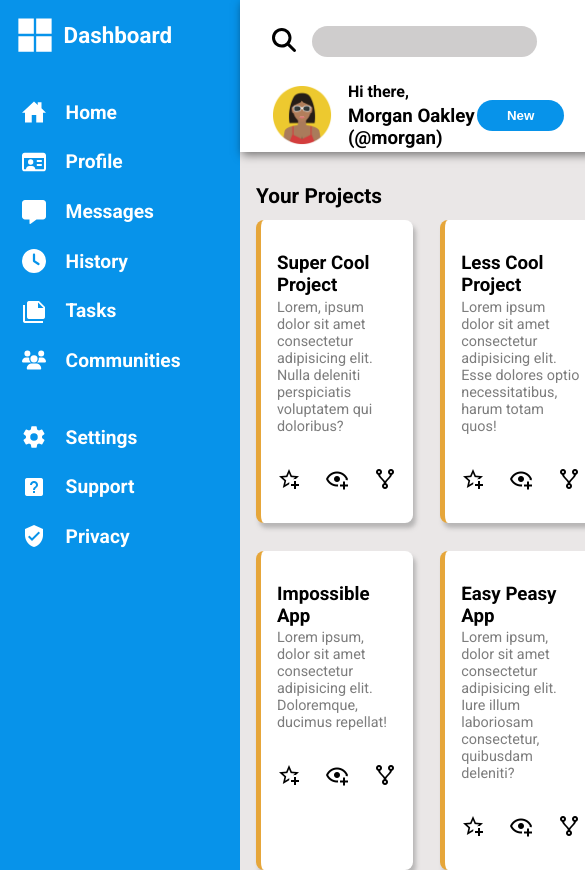
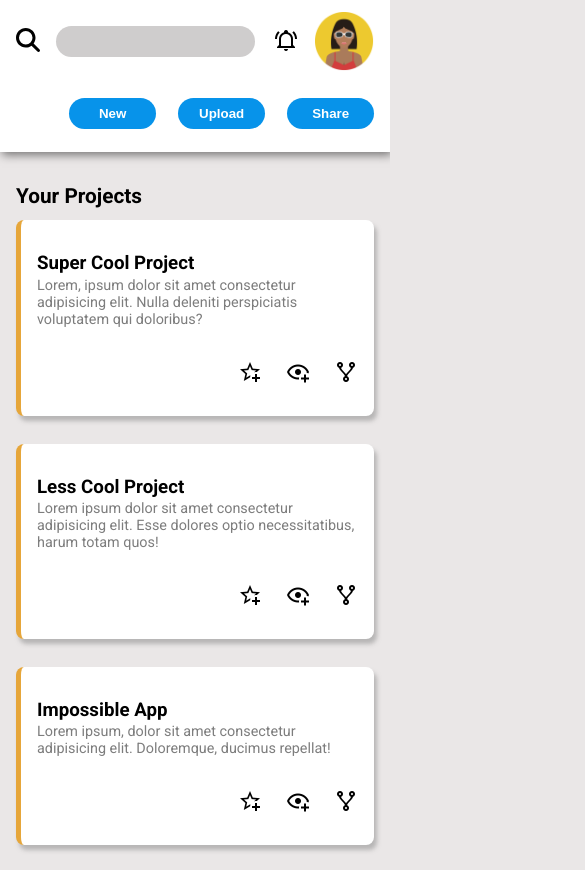
Before and after one commit to Thatgirl9/Grid-Dashboard, a plain HTML site: page index.html in a window 390 px wide. Shown: the top 870 px of the page, 585 px wide, since content can reach past the window. Drawn offline with Linux system fonts and the light colour scheme.

Commit message:
Feat: Mobile View

```diff
--- a/grid.css
+++ b/grid.css
@@ -140,7 +140,7 @@ body {
 }
 
 .bell__avatar button {
-  background-color: var(--primary-bg-color);
+  background-color: transparent;
   border: none;
 }
 
@@ -288,3 +288,69 @@ body {
   color: var(--secondary-text);
   margin-top: 0.2em;
 }
+
+/* *Mobile View* */
+
+@media screen and (max-width: 768px) {
+  /* *Layout* */
+  .container {
+    grid-template-columns: 1fr;
+    grid-template-rows: 10.5em 3fr;
+  }
+
+  .side-bar {
+    display: none;
+  }
+
+  .header {
+    padding: 0.7em 1em 1em 1em;
+  }
+
+  .article {
+    grid-template-columns: 1fr;
+    padding: 1em;
+    gap: 1.7em;
+  }
+
+  /* *Header* */
+
+  .part__one__header {
+    grid-template-columns: 2fr 1fr;
+  }
+
+  .search__input input {
+    width: 100%;
+  }
+
+  .bell__avatar {
+    gap: 1em;
+    padding-left: 1em;
+    justify-content: right;
+  }
+
+  .bell__avatar h3 {
+    display: none;
+  }
+
+  .part__two__header {
+    display: flex;
+    justify-content: end;
+    align-items: end;
+    margin-top: 1em;
+  }
+  .part__two__header .avatar__text {
+    display: none;
+  }
+
+  .buttons {
+    align-items: center;
+    justify-content: center;
+  }
+
+  /* *Article* */
+
+  .article__div {
+    grid-template-columns: 1fr;
+    gap: 1.7em;
+  }
+}
```
Also changed, not shown: index.html (+2 -0 lines).
